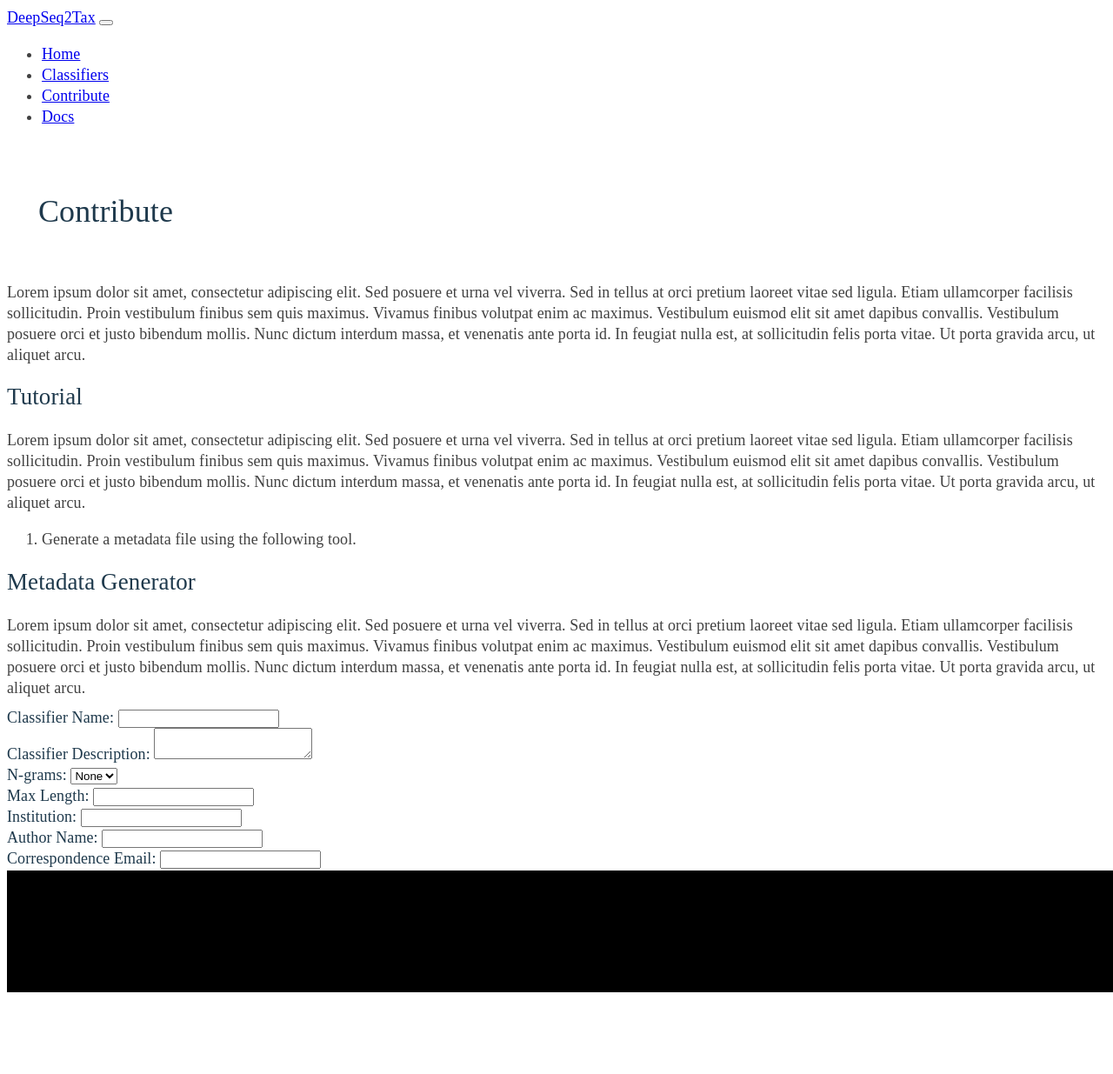
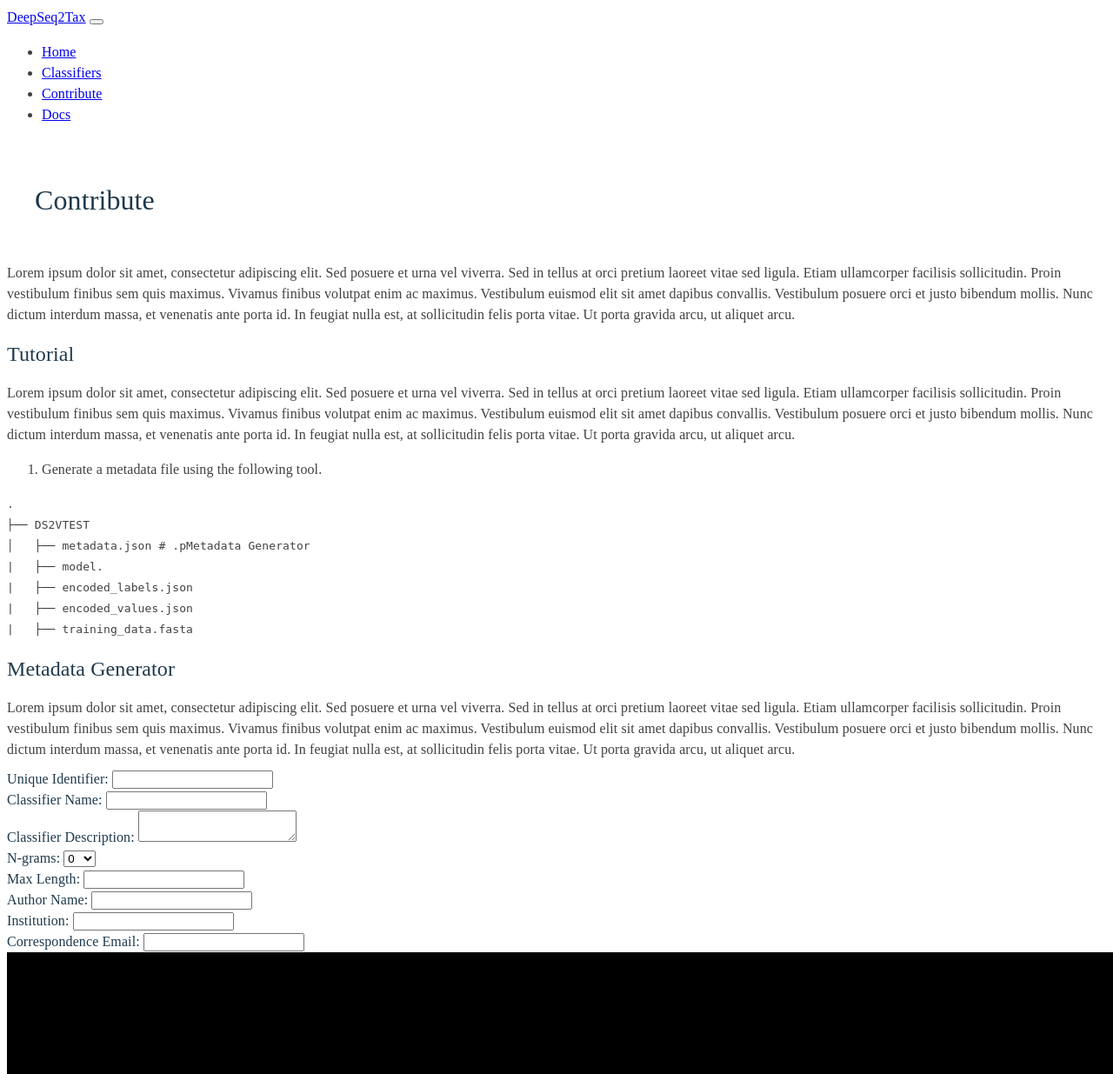
Before and after one commit to KeironO/portal, a Flask app: template app/templates/contribute.html in a window 1280 px wide. Shown: the whole page at 87% size. Before the commit the page ends 1141 px from the top, so only its background shows below. Run offline with Flask 2, Linux system fonts and the light colour scheme; the template is opened without the code that fills it: values that come from a table or form of the project are taken from there, others are empty; some libraries are stand-ins or nearby versions.

Commit message:
Added a load of stuff

```diff
--- a/app/forms.py
+++ b/app/forms.py
@@ -1,16 +1,18 @@
 from flask_wtf import FlaskForm
 from wtforms import StringField, TextAreaField, SubmitField, SelectField, IntegerField
-from wtforms.validators import DataRequired, Email, NumberRange
+from wtforms.validators import DataRequired, Email, NumberRange, Length
 
 
 class MetadataGeneratorForm(FlaskForm):
+    uid = StringField("Unique Identifier", validators=[DataRequired(), Length(min=5,
+                                                                              max=10)])
     name = StringField("Classifier Name", validators=[DataRequired()])
     description = TextAreaField("Classifier Description",
                                 validators=[DataRequired()])
     ngrams = SelectField("N-grams", choices=[["None", "0"], ["1", "1"], ["2", "2"], ["3", "3"],
                                              ["4", "4"], ["5", "5"], ["6", "6"], ["7", "7"], ["8", "8"],
                                              ["9", "9"], ["10", "10"]])
-    author_names = StringField("Author Name", validators=[DataRequired()])
+    author_name = StringField("Author Name", validators=[DataRequired()])
     institution = StringField("Institution")
     email = StringField("Correspondence Email", validators=[DataRequired(), Email()])
     max_length = IntegerField("Max Length", validators=[DataRequired(), NumberRange(min=1, max=2500)])
--- a/app/portal.py
+++ b/app/portal.py
@@ -27,8 +27,8 @@ def classifiers():
 def contribute():
     form = forms.MetadataGeneratorForm(request.form)
     if form.validate_on_submit():
-        print(form)
-
+        metadata = utils.MetadataGenerator(form)
+        return metadata.get_json()
     return render_template("contribute.html", form=form)
 
 
--- a/app/static/css/globs.css
+++ b/app/static/css/globs.css
@@ -5,7 +5,6 @@ html {
   min-height: 100%;
   font-weight: 400;
   letter-spacing: 0.1px;
-  font-size: 18px;
 }
 
 body {
--- a/app/templates/base.html
+++ b/app/templates/base.html
@@ -10,13 +10,7 @@
             {% if field.type == "StringField" %}
                 <input type="string" class="form-control" name="{{ field.name }}" placeholder="{{ placeholder }}" {% if value != None %}value="{{ value }}" {% endif %}>
             {% elif field.type == "SelectField" %}
-                <select class="form-control" name="{{ field.name}}">
-                  {% for choice in field.choices %}
-                    <option value="{{choice[1]}}">{{choice[0]}}</option>
-                  {% endfor %}
-                </select>
-            {% elif type =="checkbox" %}
-               <p>{{ field }} {{ label }}</p>
+                {{ field() }}
             {% elif field.type == "TextAreaField" %}
                 <textarea class="form-control" name="{{ field.name }}" placeholder="{{ placeholder }}"></textarea>
             {% elif field.type == "IntegerField" %}
--- a/app/templates/contribute.html
+++ b/app/templates/contribute.html
@@ -1,6 +1,6 @@
 {% extends "base.html" %}
 
-{% block title %}Classifier{% endblock %}
+{% block title %}Contribute{% endblock %}
 
 {% block jumbotron %}
 <div class="jumbotron heading">
@@ -21,25 +21,34 @@
 
 <ol>
   <li>Generate a metadata file using the following tool.</li>
+</ol>
 
-</ol>
+<pre class="code">
+.
+├── DS2VTEST
+│   ├── metadata.json # .pMetadata Generator
+|   ├── model.
+|   ├── encoded_labels.json
+|   ├── encoded_values.json
+|   ├── training_data.fasta
+</pre>
 
 <h2>Metadata Generator</h2>
 
 <p> Lorem ipsum dolor sit amet, consectetur adipiscing elit. Sed posuere et urna vel viverra. Sed in tellus at orci pretium laoreet vitae sed ligula. Etiam ullamcorper facilisis sollicitudin. Proin vestibulum finibus sem quis maximus. Vivamus finibus volutpat enim ac maximus. Vestibulum euismod elit sit amet dapibus convallis. Vestibulum posuere orci et justo bibendum mollis. Nunc dictum interdum massa, et venenatis ante porta id. In feugiat nulla est, at sollicitudin felis porta vitae. Ut porta gravida arcu, ut aliquet arcu. </p>
 
 
-<form action="" method="POST">
+<form action="" method="POST" enctype="multipart/form-data">
   {{ form.hidden_tag() }}
 
+  {{ render_form_field(form.uid)}}
   {{ render_form_field(form.name) }}
   {{ render_form_field(form.description) }}
   {{ render_form_field(form.ngrams) }}
   {{ render_form_field(form.max_length) }}
 
+  {{ render_form_field(form.author_name) }}
   {{ render_form_field(form.institution) }}
-
-  {{ render_form_field(form.author_names) }}
   {{ render_form_field(form.email) }}
 
   {{ form.submit() }}
```
Also changed, not shown: app/utils.py (+21 -10 lines).
